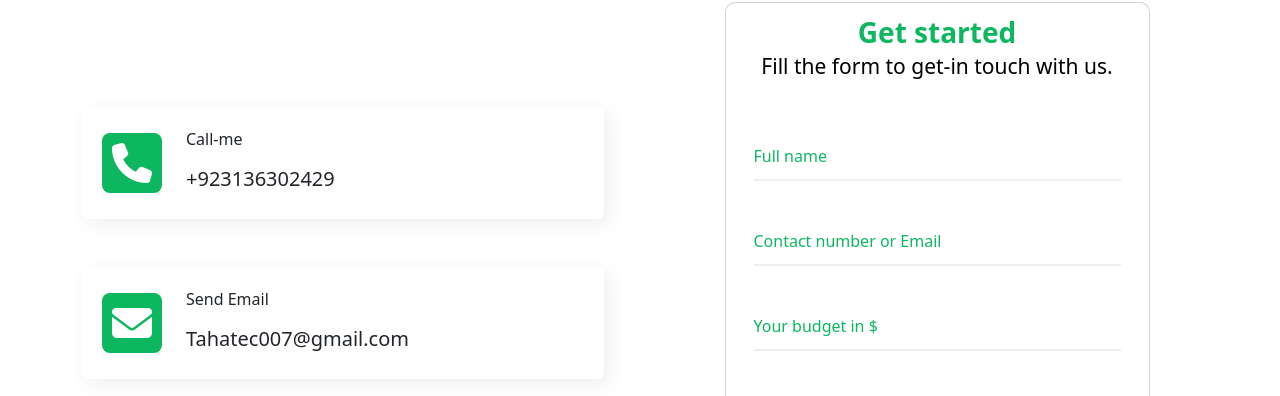
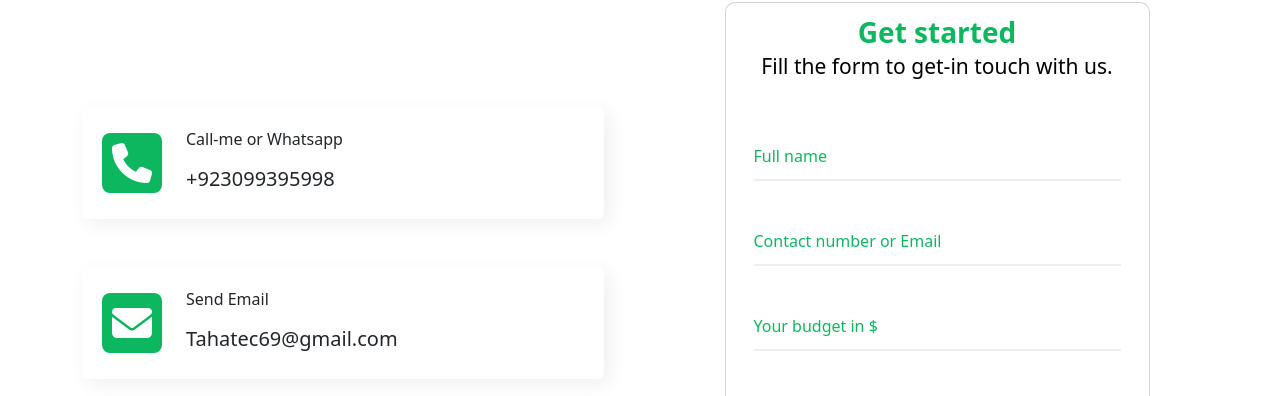
Before and after one commit to Tahahmadd/Tahahmad-portfolio.github.io, a plain HTML site: page index.html in a window 1280 px wide. Shown: the part 4596-4992 px from the top of the page. Drawn offline with nearby package versions, Linux system fonts and the light colour scheme.

Commit message:
Update index.html

```diff
--- a/index.html
+++ b/index.html
@@ -1101,8 +1101,8 @@
                   <i class="fa-solid fa-phone fs-1"></i>
                 </div>
                 <div class="card-detail">
-                  <p>Call-me</p>
-                  <h5>+923136302429</h5>
+                  <p>Call-me or Whatsapp</p>
+                  <h5>+923099395998</h5>
                 </div>
               </div>
               <div
@@ -1114,7 +1114,7 @@
                 </div>
                 <div class="card-detail">
                   <p>Send Email</p>
-                  <h5>Tahatec007@gmail.com</h5>
+                  <h5>Tahatec69@gmail.com</h5>
                 </div>
               </div>
               <a
```
